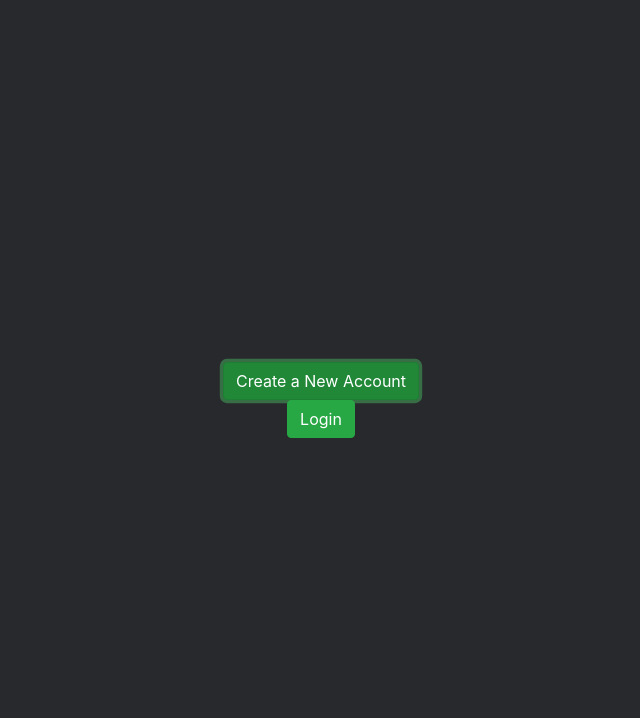
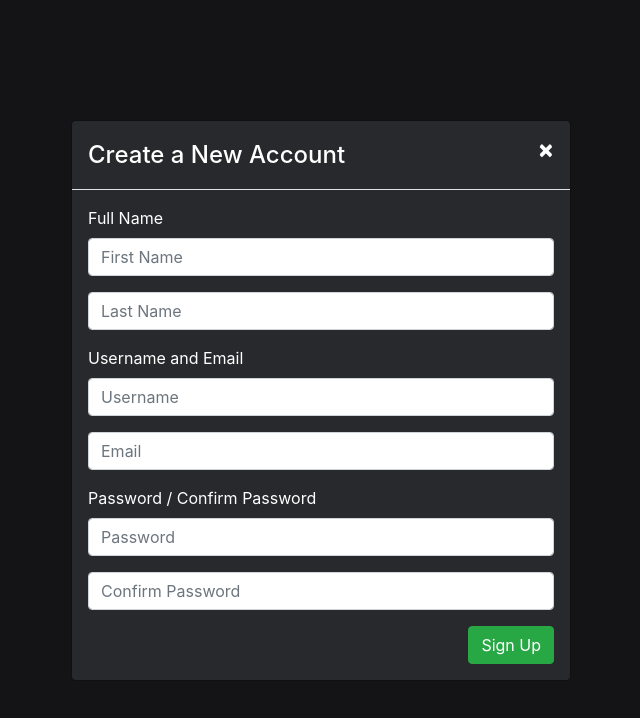
Before and after one commit to reyesren/topfives, a React (Create React App) app in the folder frontend/: page / in a window 1280 px wide. Both pictures are taken after a click on the button "Create a New Account". Shown: the top 718 px of the page, without its empty margins (319-959 px from the left). Built offline with nearby package versions, Linux system fonts and the light colour scheme.

Commit message:
[TOP-19] fixed bugs to open modals

```diff
--- a/frontend/src/App.js
+++ b/frontend/src/App.js
@@ -24,8 +24,9 @@ const App = (props) => {
     setOpenLogin(false);
   };
 
-  const signupModal = openSignup ? <Signup show={openSignup}></Signup> : null;
-  // const loginModal = openLogin ? <Login></Login> : null;
+  const signupModal = openSignup ? (
+    <Signup closeSignupHandler={closeSignupHandler}></Signup>
+  ) : null;
   const loginModal = openLogin ? (
     <Login closeLoginHandler={closeLoginHandler}></Login>
   ) : null;
--- a/frontend/src/components/Auth/Signup/Signup.js
+++ b/frontend/src/components/Auth/Signup/Signup.js
@@ -244,7 +244,6 @@ const Signup = (props) => {
         });
     }
   };
-  // console.log(props.show);
   let modalBody = (
     <AuthForm
       closeHandler={props.closeSignupHandler}
@@ -255,7 +254,6 @@ const Signup = (props) => {
       validate={validateInputs}
       errors={errors}
       submit={submitHandler}
-      showForm={props.show}
     ></AuthForm>
   );
   if (isLoading && !submitting) {
--- a/frontend/src/components/DisplayModal/DisplayModal.js
+++ b/frontend/src/components/DisplayModal/DisplayModal.js
@@ -5,18 +5,11 @@ import Modal from "react-bootstrap/Modal";
 const DisplayModal = (props) => {
   const [show, setShow] = useState(true);
   const handleClose = () => {
-    // setShow(false);
-    props.showForm = false;
-    // props.closeHandler();
+    setShow(false);
+    props.closeHandler();
   };
-  console.log(props.showForm);
   return (
-    <Modal
-      className="my-modal"
-      show={props.showForm}
-      onHide={handleClose}
-      centered
-    >
+    <Modal className="my-modal" show={show} onHide={handleClose} centered>
       <Modal.Header
         className={props.styles ? props.styles.title : null}
         closeButton={props.styles ? false : true}
```
